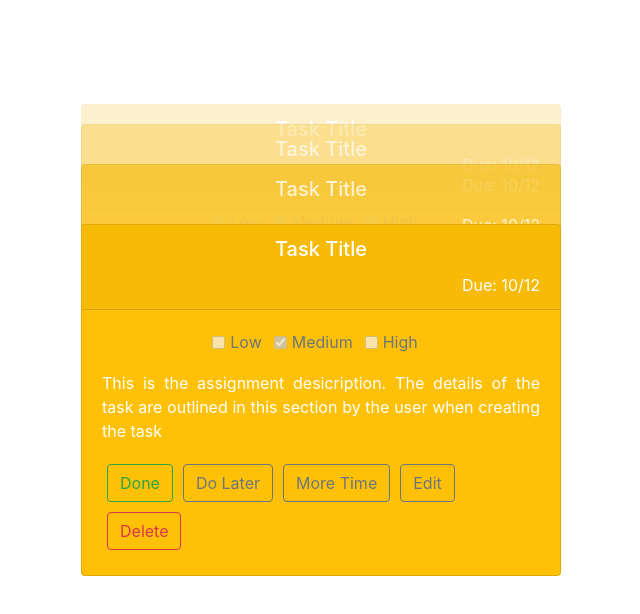
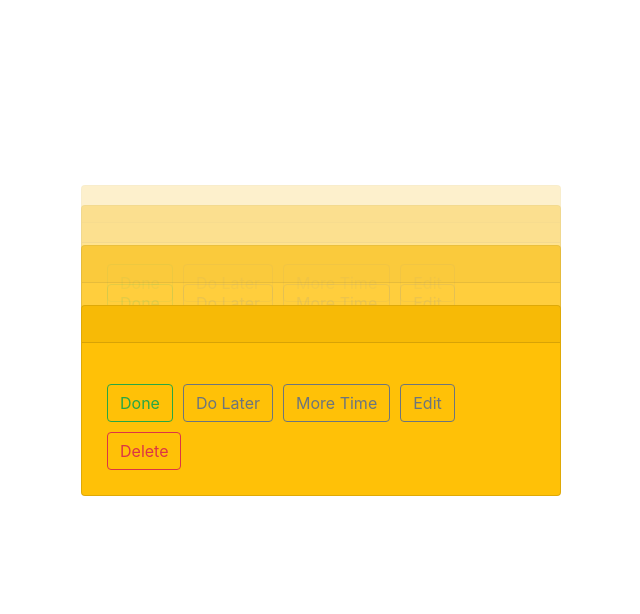
Before and after one commit to cs4241-19a/fp, a React (Create React App) app in the folder client/: page / in a window 1280 px wide. Shown: the top 614 px of the page, without its empty margins (304-944 px from the left). Built offline with nearby package versions, Linux system fonts and the light colour scheme.

Commit message:
Replace hardcoded card text with props

```diff
--- a/client/src/App.js
+++ b/client/src/App.js
@@ -9,10 +9,10 @@ class App extends React.Component{
     super(props);
     this.state = {
       tasks: [
-        {title: "Task Card"},
-        {title: "Task Card"},
-        {title: "Task Card"},
-        {title: "Task Card"},
+        {},
+        {},
+        {},
+        {},
       ]
     }
   }
--- a/client/src/TaskCard.js
+++ b/client/src/TaskCard.js
@@ -61,18 +61,14 @@ class TaskCard extends React.Component {
 	render() {
 		return (
 			<div className={'card-z-'+this.props.card_z+" w-100 row justify-content-center align-items-center"}>
-				<Card bg="warning" text="white" style={{ width: '30rem' }}>
+				<Card bg="warning" text="secondary" style={{ width: '30rem' }}>
 						<Card.Header>
-						<Card.Title className = "text-center" controlId="title"> Task Title</Card.Title>
-						<Card.Text className = "text-right" controlId="dueDate"> Due: 10/12 </Card.Text>
+						<Card.Title className = "text-center" controlId="title">{this.props.data.title}</Card.Title>
+						<Card.Text className = "text-right" controlId="dueDate">{this.props.data.date}</Card.Text>
 						</Card.Header>
 					<Card.Body>
-					<div key= 'priority' className="mb-3 text-center">
-						<Form.Check inline label="Low" type='checkbox' id='low' disabled />
-						<Form.Check inline label="Medium" type='checkbox' id='medium' checked disabled />
-						<Form.Check inline label="High" type='checkbox' id='high' disabled/>
-					</div>
-					<Card.Text className = "text-justify" controlId = 'discription'> This is the assignment desicription. The details of the task are outlined in this section by the user when creating the task</Card.Text>
+					<div className="mb-3 text-center">{this.props.data.priority_text}</div>
+					<Card.Text className = "text-justify" controlId = 'discription'>{this.props.data.description}</Card.Text>
 					<ButtonToolbar>
 						<Button variant="outline-success" style={{ margin: '5px' }} onClick = {this.handleDone}>Done</Button>
 						<Button variant="outline-secondary" style={{ margin: '5px' }} onClick = {this.handleDoLater}>Do Later</Button>
```
